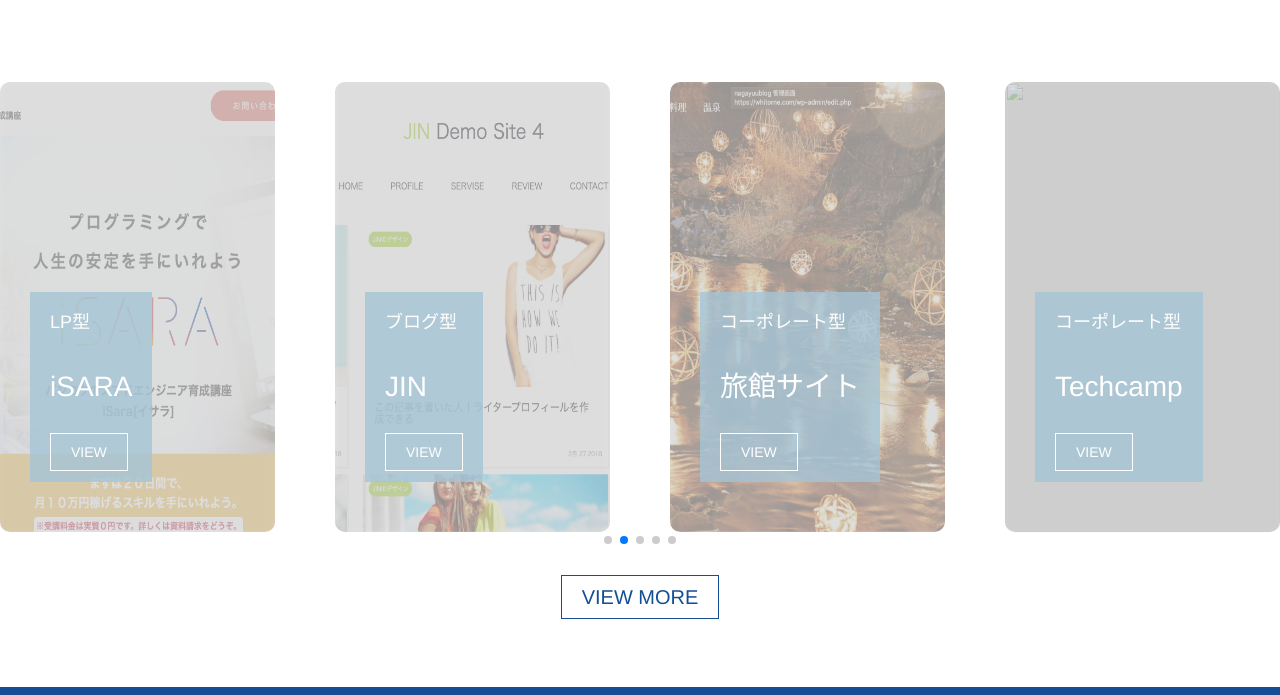
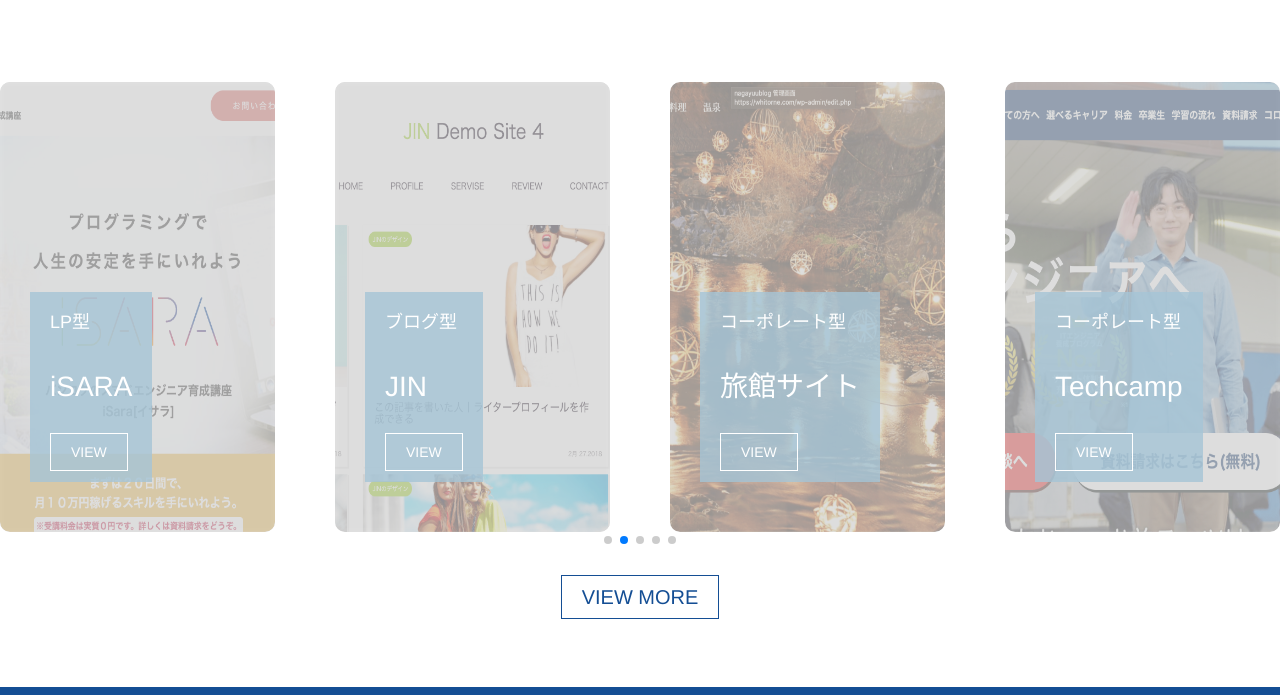
Before and after one commit to nagayuu04/portfolio, a plain HTML site: page nagayuu/nagayuu.html in a window 1280 px wide. Shown: the part 2104-2799 px from the top of the page. Drawn offline with nearby package versions, Linux system fonts and the light colour scheme; some packages are replaced by stand-ins of ours; files whose address does not match are found by name.

Commit message:
Update nagayuu.html

```diff
--- a/nagayuu/nagayuu.html
+++ b/nagayuu/nagayuu.html
@@ -191,7 +191,7 @@
                     </div>
                   </div>
                   <div class="swiper-slide slide5 blurBg">
-                    <img class="slide-content__img" src="img/Techcamp.png">
+                    <img class="slide-content__img" src="img/Techcamp1.png">
                     <div class="slide-content">
                       <p class="slide-content__tag">コーポレート型</p>
                       <p class="slide-content__title">Techcamp</p>
```
